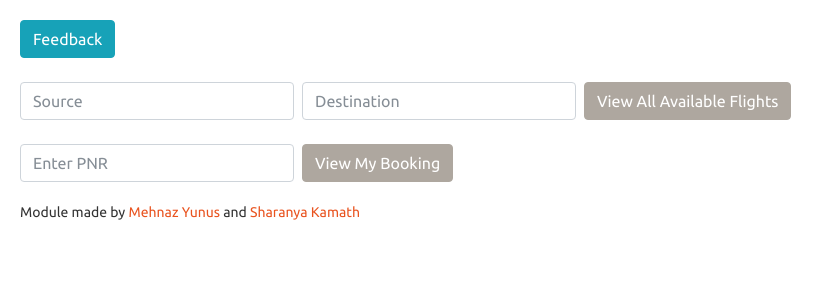
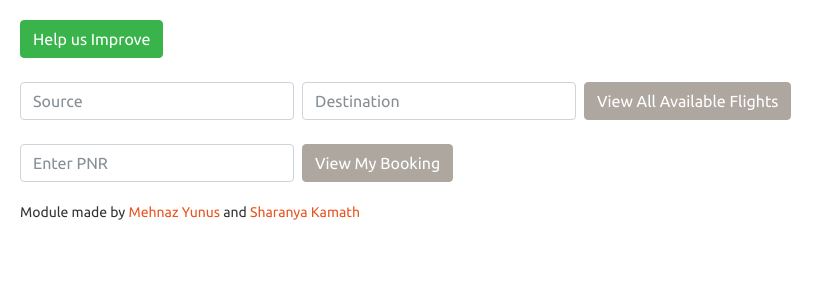
Before and after one commit to sharanyakamath/Airport-Management-System, a Django app: template airport/flights/templates/home.html in a window 1280 px wide. Shown: the part 56-356 px from the top of the page, without its empty margins (0-834 px from the left). Run offline with Django 3.2, Linux system fonts and the light colour scheme; the template is opened without the code that fills it, so the values that code supplies are empty; some libraries are stand-ins or nearby versions.

Commit message:
changed feedback button

```diff
--- a/airport/flights/templates/home.html
+++ b/airport/flights/templates/home.html
@@ -4,8 +4,7 @@
 {%  include 'tellme/js_inc.html' %}
 
 
-<button type="button" id="feedback-btn" class="btn btn-info vertical-right-aligned">
-    Feedback <span class="glyphicon glyphicon-bullhorn" aria-hidden="true"></span>
+<button type="button" id="feedback-btn" class="btn btn-success">Help us Improve<span class="glyphicon glyphicon-bullhorn" aria-hidden="true"></span>
 </button>
 
 <br> <br>
```
Also changed, not shown: 1 other file.
